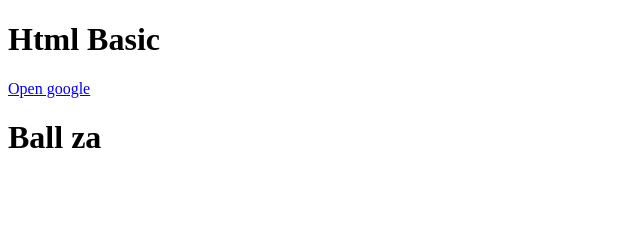
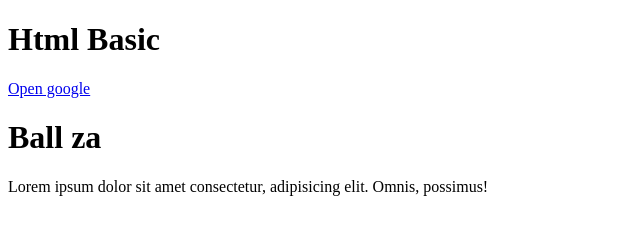
Before and after one commit to ball1024/Git-test, a plain HTML site: page index.html in a window 1280 px wide. Shown: the whole page, without its empty margins (0-640 px from the left). Drawn offline with Linux system fonts and the light colour scheme.

Commit message:
add lorem

```diff
--- a/index.html
+++ b/index.html
@@ -24,6 +24,8 @@
     <p></p>
     <h1>Ball za </h1>
 
+    <p>Lorem ipsum dolor sit amet consectetur, adipisicing elit. Omnis, possimus!</p>
+
 
 
 
```
Also changed, not shown: readme.txt (added), 1 other file.
